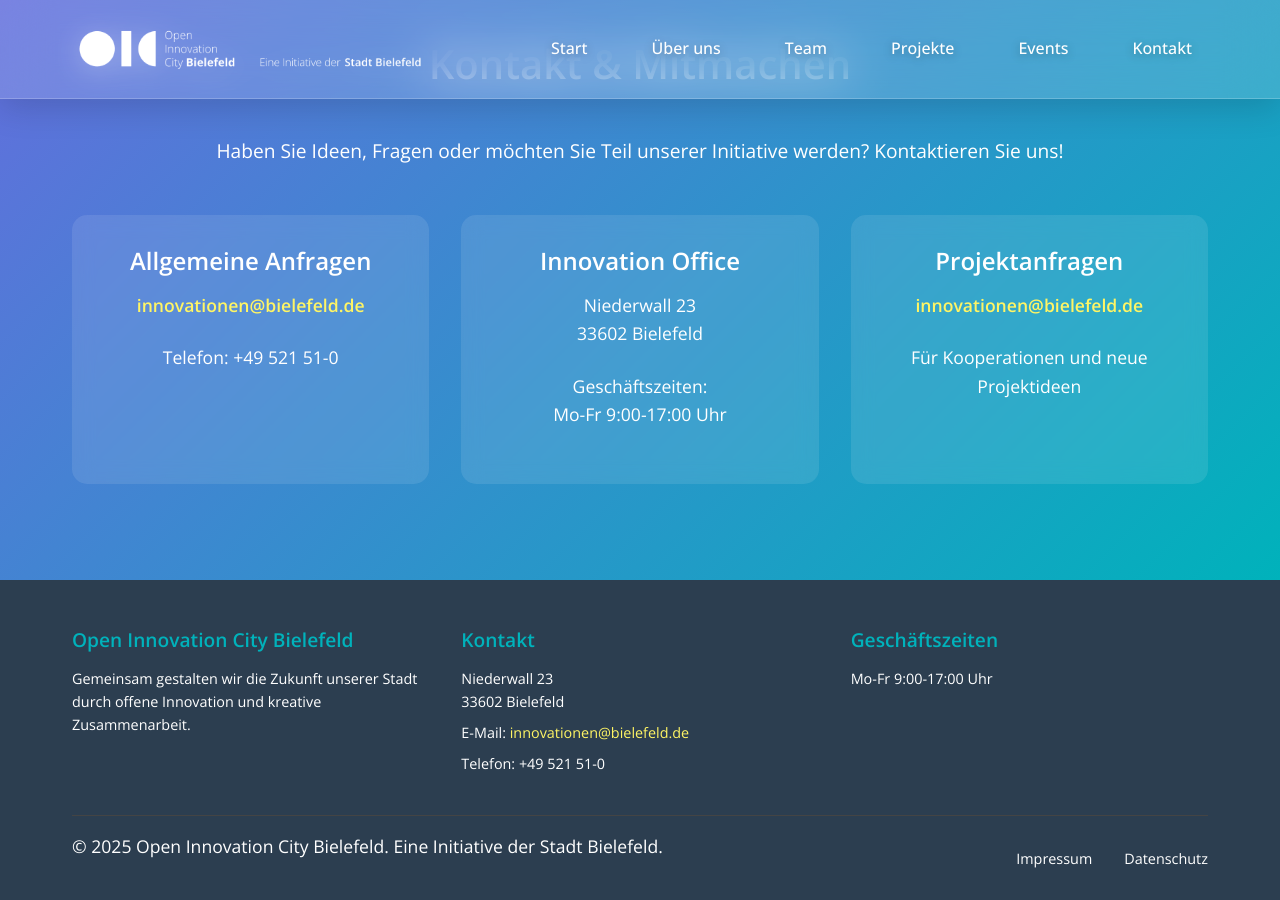
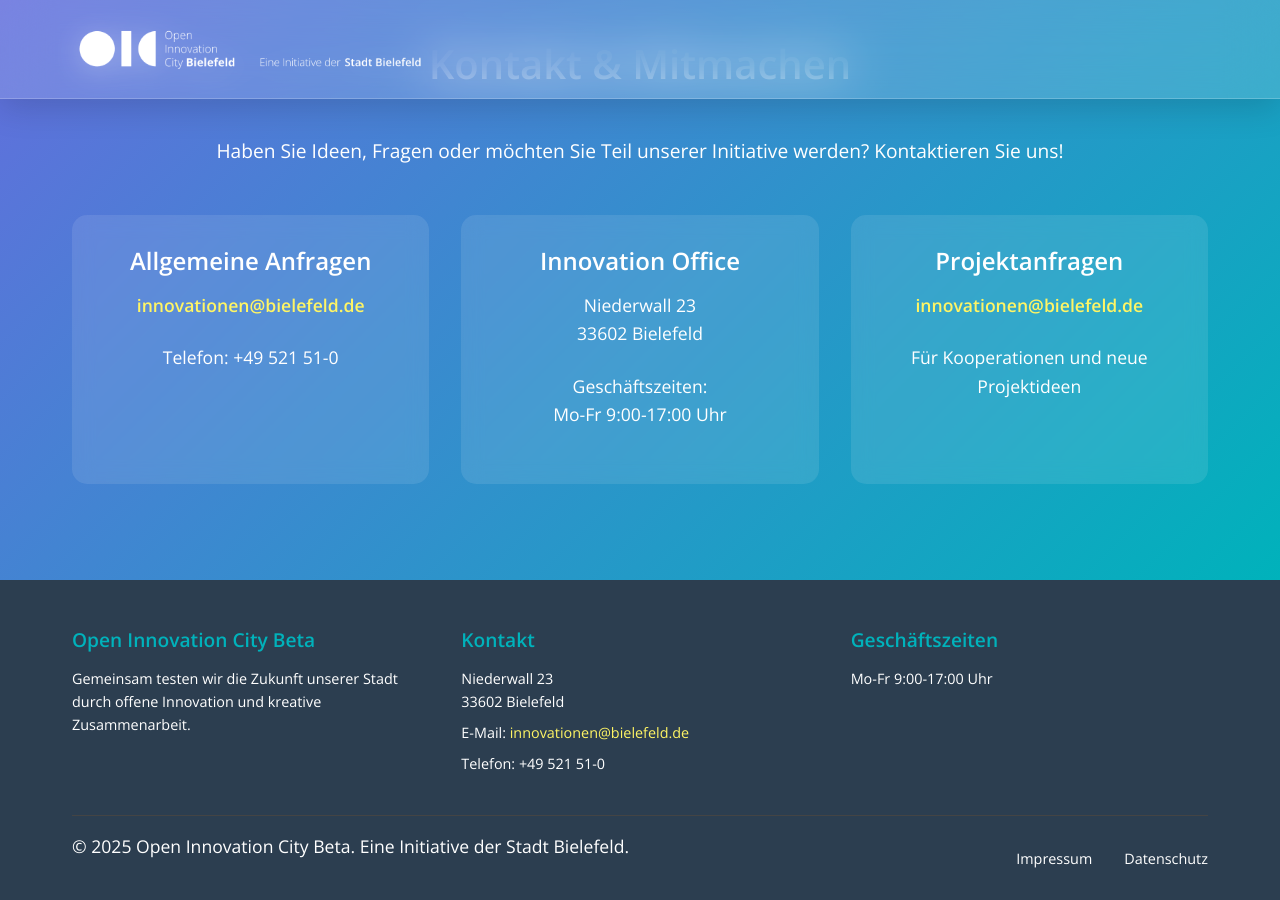
Before and after one commit to jensedler/beta-website, a Jekyll site: the page built from index.html, in a window 1280 px wide and 900 px high, scrolled down 5136 px. Built offline with Jekyll 4.4.1, drawn with Linux system fonts in a browser that asks for light colours; some of the changed lines change nothing that is shown; some of the changed text lies outside the part shown.

Commit message:
Update _config.yml (via Pages CMS)

```diff
--- a/_config.yml
+++ b/_config.yml
@@ -1,108 +1,9 @@
-# Site Settings
-title: "Open Innovation City Bielefeld"
-description: "Gemeinsam gestalten wir die Zukunft unserer Stadt durch offene Innovation und kreative Zusammenarbeit."
-baseurl: "/beta-website"
-url: "https://jensedler.github.io"
-
-# SEO
-author: "OIC Bielefeld Team"
-lang: de
-timezone: Europe/Berlin
-
-# Build settings
-markdown: kramdown
-highlighter: rouge
-permalink: pretty
-
-# Jekyll plugins
-plugins:
-  - jekyll-sitemap
-  - jekyll-feed
-  - jekyll-seo-tag
-
-#Include files
-include:
-  - ki-zivilgesellschaft.html
-
-# Exclude files
-exclude:
-  - README.md
-  - Gemfile
-  - Gemfile.lock
-  - node_modules
-  - vendor
-  - CLAUDE.md
-
-# Site data
+title: Open Innovation City Beta
+description: Gemeinsam testen wir die Zukunft unserer Stadt durch offene
+  Innovation und kreative Zusammenarbeit.
 email: innovationen@bielefeld.de
-phone: "+49 521 51-0"
+phone: +49 521 51-0
 address:
-  street: "Niederwall 23"
-  city: "33602 Bielefeld"
-opening_hours: "Mo-Fr 9:00-17:00 Uhr"
-
-# Social Media (optional)
-social:
-  twitter: ""
-  linkedin: ""
-  github: ""
-
-# Google Analytics (optional)
-google_analytics: ""
-
-# Color scheme
-colors:
-  primary_turquoise: "#00b2bb"
-  primary_yellow: "#fff564"
-  secondary_blue: "#666cde"
-  secondary_green: "#a5e35f"
-  secondary_light_blue: "#78d3fa"
-  secondary_pink: "#fa2d6e"
-
-# Navigation
-navigation:
-  - name: "Start"
-    link: "/#hero"
-  - name: "Über uns"
-    link: "/#about"
-  - name: "Team"
-    link: "/#team"
-  - name: "Projekte"
-    link: "/#projects"
-  - name: "Events"
-    link: "/#events"
-  - name: "Kontakt"
-    link: "/#contact"
-
-# Collections
-collections:
-  projects:
-    output: false
-  team:
-    output: false
-  beitraege:
-    output: true
-    permalink: /beitraege/:name/
-
-# Defaults
-defaults:
-  - scope:
-      path: ""
-      type: "pages"
-    values:
-      layout: "default"
-  - scope:
-      path: ""
-      type: "projects"
-    values:
-      layout: "project"
-  - scope:
-      path: ""
-      type: "team"
-    values:
-      layout: "team_member"
-  - scope:
-      path: ""
-      type: "beitraege"
-    values:
-      layout: "post"
+  street: Niederwall 23
+  city: 33602 Bielefeld
+opening_hours: Mo-Fr 9:00-17:00 Uhr
```
